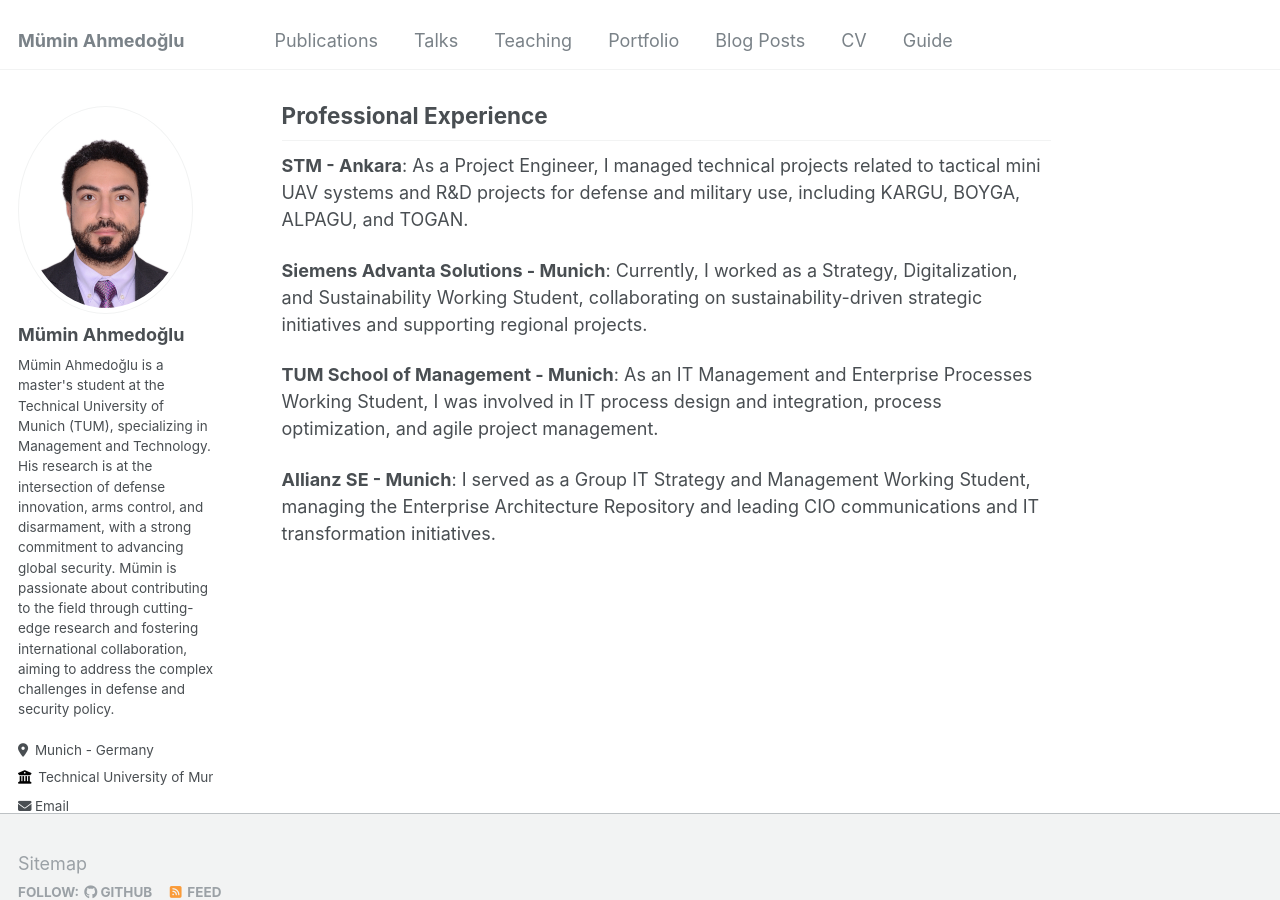
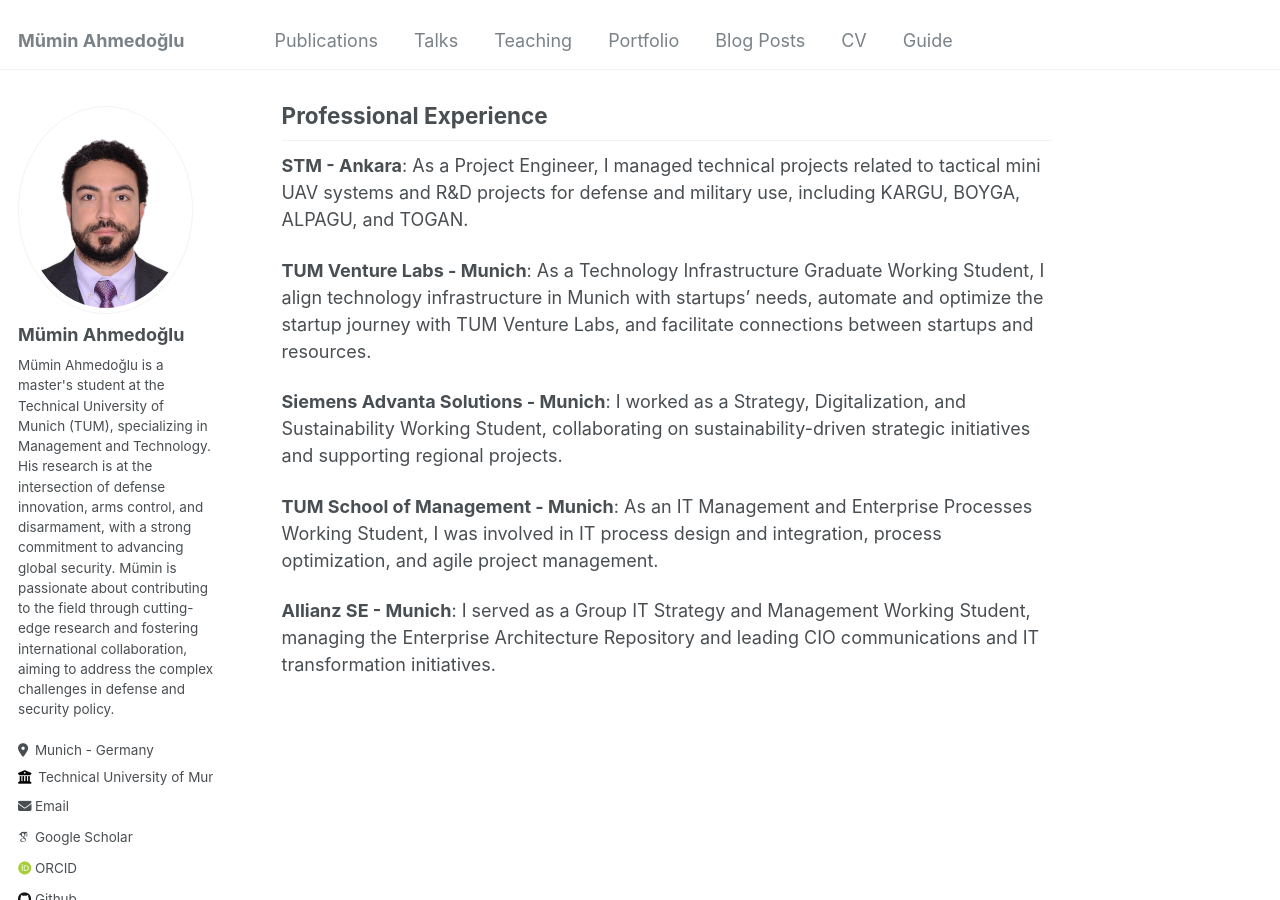
Before and after one commit to ahmedoglu/ahmedoglu.github.io, a Jekyll site: the page built from _pages/about.md, in a window 1280 px wide and 900 px high, scrolled down 4367 px. Built offline with Jekyll 4.4.1, drawn with Linux system fonts in a browser that asks for light colours; some web fonts are replaced.

Commit message:
Update about.md

```diff
--- a/_pages/about.md
+++ b/_pages/about.md
@@ -104,7 +104,9 @@ Professional Experience
 ------
 **STM - Ankara**: As a Project Engineer, I managed technical projects related to tactical mini UAV systems and R&D projects for defense and military use, including KARGU, BOYGA, ALPAGU, and TOGAN.
 
-**Siemens Advanta Solutions - Munich**: Currently, I worked as a Strategy, Digitalization, and Sustainability Working Student, collaborating on sustainability-driven strategic initiatives and supporting regional projects.
+**TUM Venture Labs - Munich**: As a Technology Infrastructure Graduate Working Student, I align technology infrastructure in Munich with startups' needs, automate and optimize the startup journey with TUM Venture Labs, and facilitate connections between startups and resources.
+
+**Siemens Advanta Solutions - Munich**: I worked as a Strategy, Digitalization, and Sustainability Working Student, collaborating on sustainability-driven strategic initiatives and supporting regional projects.
 
 **TUM School of Management - Munich**: As an IT Management and Enterprise Processes Working Student, I was involved in IT process design and integration, process optimization, and agile project management.
 
```
